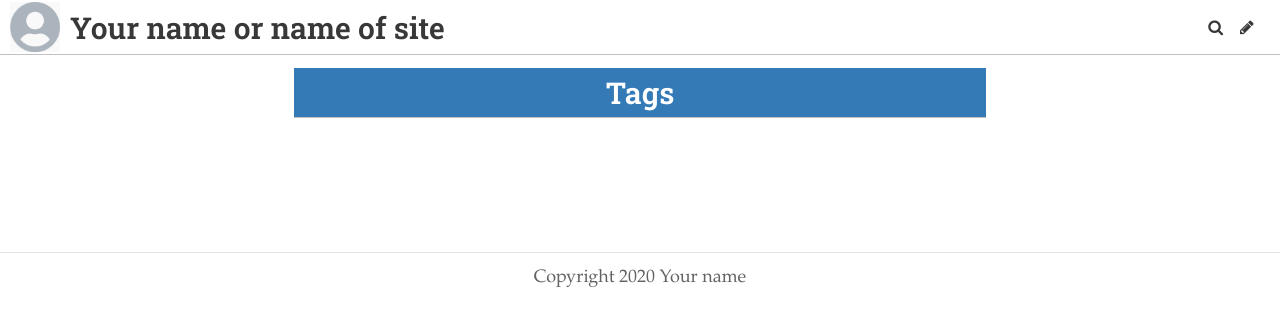
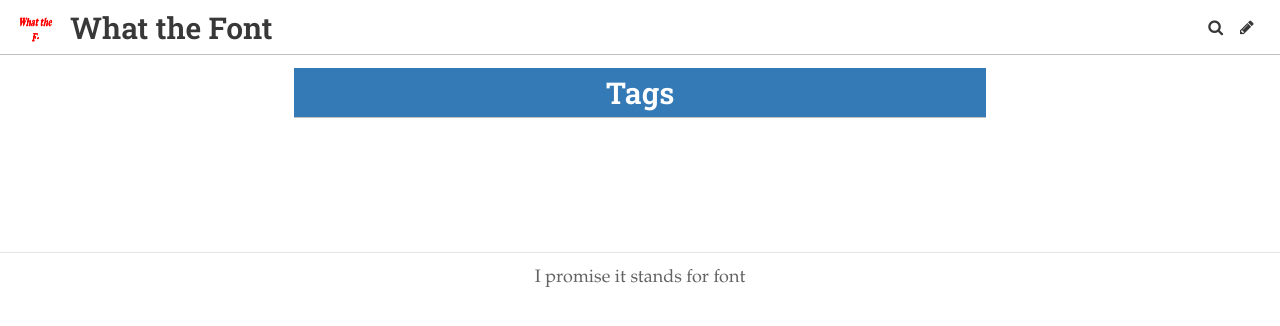
Before and after one commit to eliskevington/whatthef-, a Jekyll site: the page built from pages/tags.md, in a window 1280 px wide. Shown: the top 326 px of the page. Built offline with Jekyll 4.4.1, drawn with Linux system fonts in a browser that asks for light colours; some web fonts are replaced.

Commit message:
Update Settings “general”

```diff
--- a/_data/settings.yml
+++ b/_data/settings.yml
@@ -1,11 +1,11 @@
-title: Your name or name of site
-description: A website with a blog
-header_text: My Dream Blog
-footer_text: Copyright 2020 Your name
-header_feature_image: ../uploads/pages.jpg
-bannerheight: "20vmax"
+title: What the Font
+description: A Fonty Blog for Fonty People
+header_text: What the F***
+footer_text: I promise it stands for font
+header_feature_image: ../uploads/joanna-kosinska-1_cmofspfso-unsplash.jpg
+bannerheight: 100vh
+logo: ../uploads/what-the-f-logo.png
+favicon: /uploads/favicon.ico
 gridlayout: false
-logo: /uploads/logo.jpg
-favicon: /uploads/favicon.ico
+fixednavbar: false
 upzoom: true
-fixednavbar: false
```
Also changed, not shown: uploads/what-the-f-logo.png (added), 1 other file.
